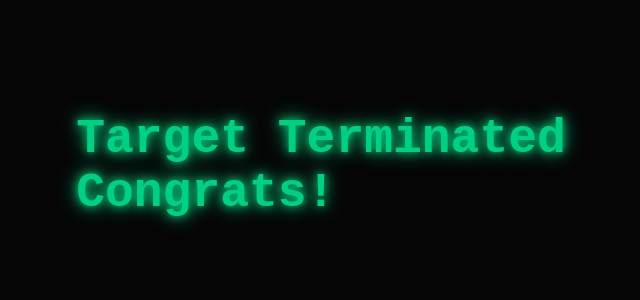
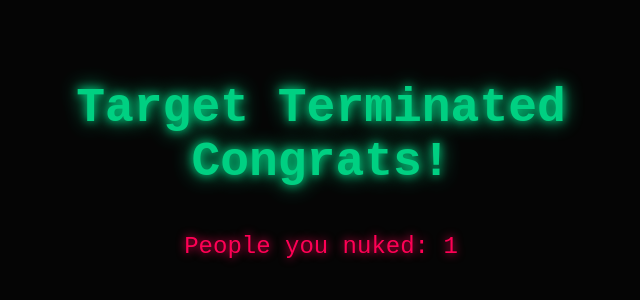
Before and after one commit to MoonlightOffical/Nuke, a plain HTML site: page index.html in a window 1280 px wide. Shown: the part 234-534 px from the top of the page, without its empty margins (319-959 px from the left). Drawn offline with Linux system fonts and the light colour scheme.

Commit message:
Update index.html

```diff
--- a/index.html
+++ b/index.html
@@ -12,6 +12,7 @@
       color: #00ff9f;
       font-family: 'Courier New', monospace;
       display: flex;
+      flex-direction: column;
       justify-content: center;
       align-items: center;
       height: 100vh;
@@ -23,6 +24,14 @@
       font-size: 3em;
       text-shadow: 0 0 10px #00ff9f, 0 0 20px #00ff9f;
       animation: flickerText 1.5s infinite;
+      text-align: center;
+      margin-bottom: 20px;
+    }
+
+    p {
+      font-size: 1.5em;
+      color: #ff0055;
+      text-shadow: 0 0 10px #ff0055;
     }
 
     @keyframes flickerText {
@@ -39,10 +48,27 @@
 </head>
 <body>
   <h1>Target Terminated<br>Congrats!</h1>
+  <p id="visitCount">People you nuked: 1</p>
 
   <audio autoplay>
     <source src="https://www.soundjay.com/misc/sounds/explosion-01.mp3" type="audio/mp3">
     Your browser does not support the audio element.
   </audio>
+
+  <script>
+    // Get the current count from localStorage
+    let count = localStorage.getItem("nukeCount");
+    if (!count) {
+      count = 1;
+    } else {
+      count = parseInt(count) + 1;
+    }
+
+    // Save the updated count back to localStorage
+    localStorage.setItem("nukeCount", count);
+
+    // Display the count on the page
+    document.getElementById("visitCount").textContent = `People you nuked: ${count}`;
+  </script>
 </body>
 </html>
```
